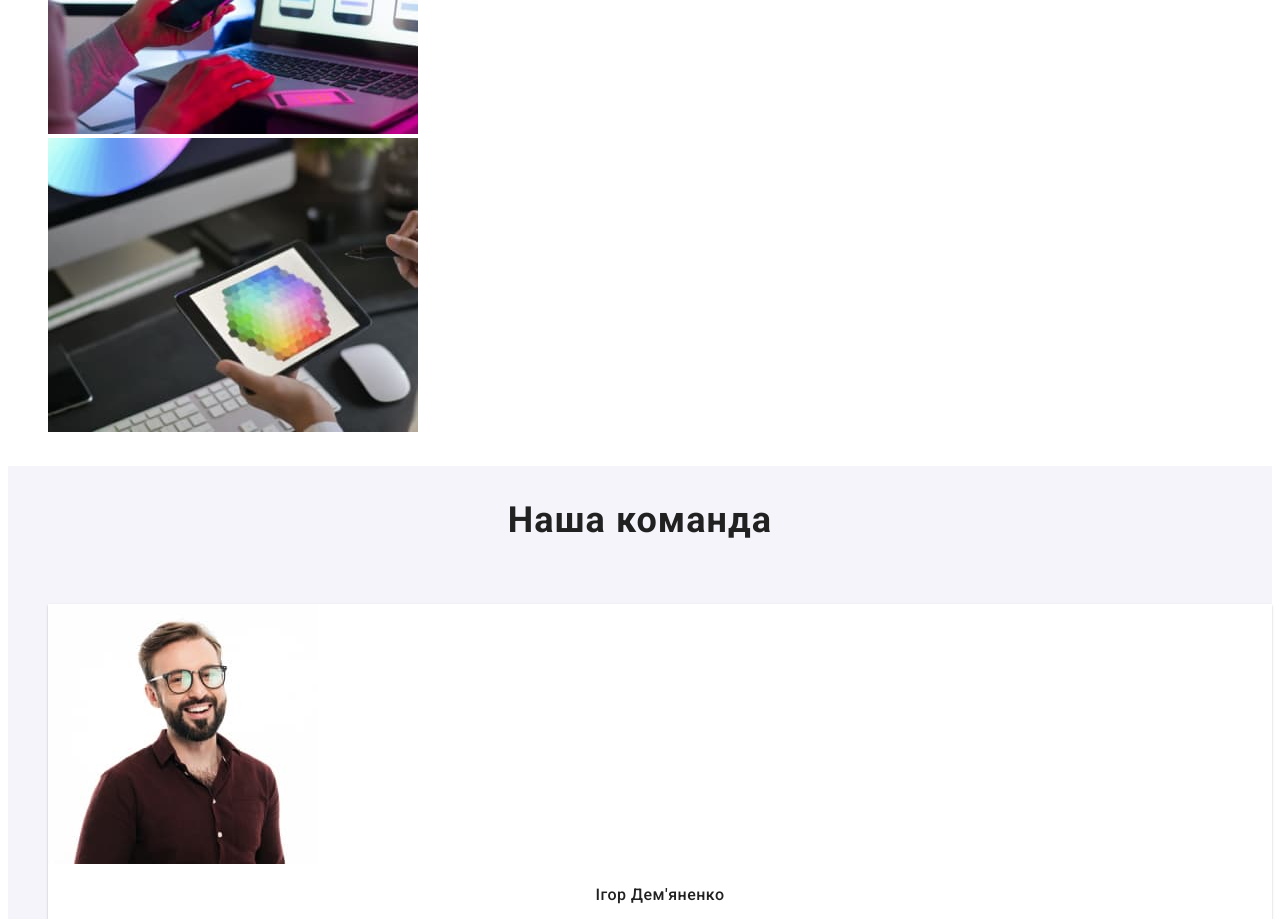
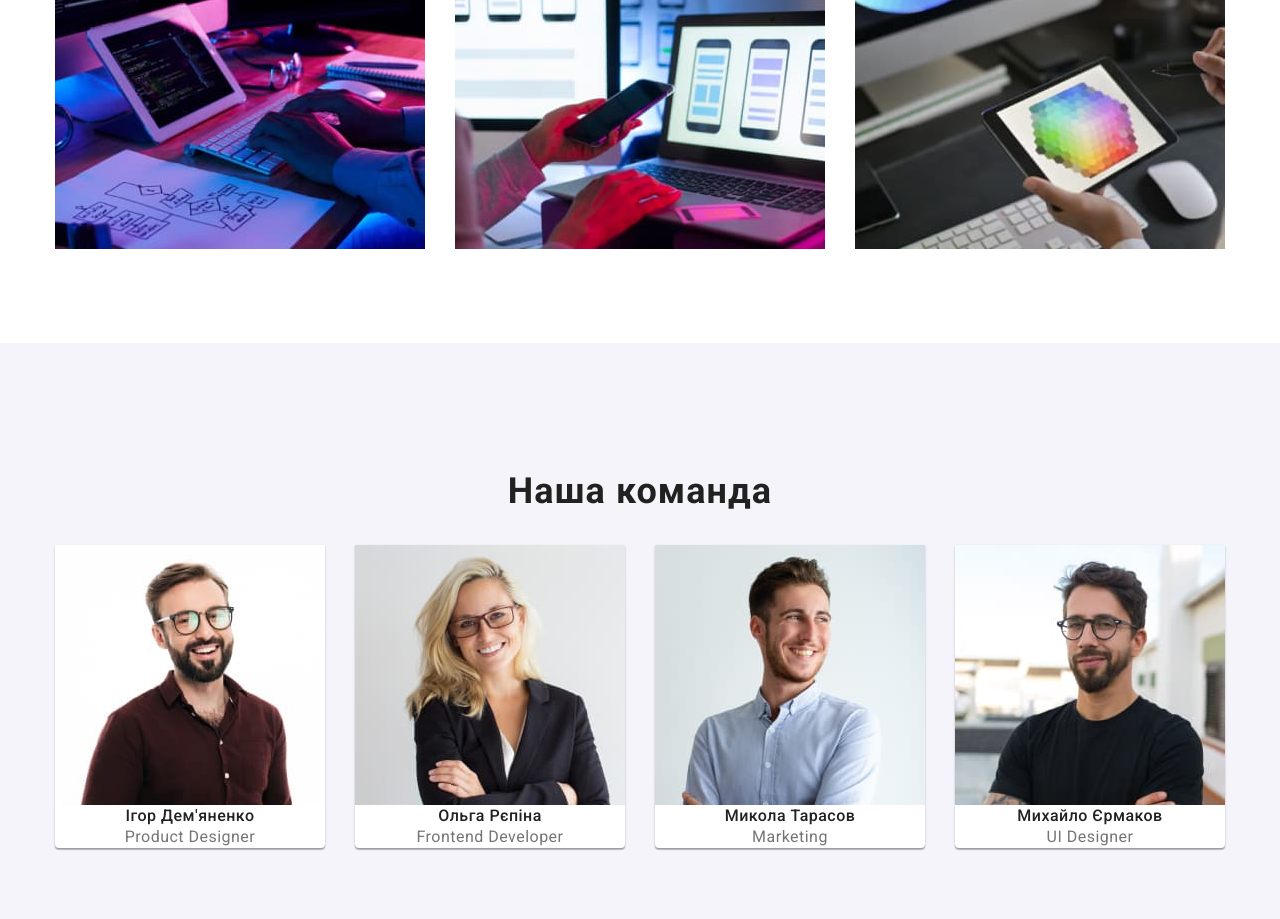
Before and after one commit to milacherkashyna/goit-markup-hw-03, a plain HTML site: page index.html in a window 1280 px wide. Shown: the part 1238-2157 px from the top of the page. Drawn offline with Linux system fonts and the light colour scheme.

Commit message:
Interim version

```diff
--- /dev/null
+++ b/css/modern-normalize.css
@@ -0,0 +1 @@
+/*! modern-normalize v1.1.0 | MIT License | https://github.com/sindresorhus/modern-normalize */*,::after,::before{box-sizing:border-box}html{-moz-tab-size:4;tab-size:4}html{line-height:1.15;-webkit-text-size-adjust:100%}body{margin:0}body{font-family:system-ui,-apple-system,'Segoe UI',Roboto,Helvetica,Arial,sans-serif,'Apple Color Emoji','Segoe UI Emoji'}hr{height:0;color:inherit}abbr[title]{text-decoration:underline dotted}b,strong{font-weight:bolder}code,kbd,pre,samp{font-family:ui-monospace,SFMono-Regular,Consolas,'Liberation Mono',Menlo,monospace;font-size:1em}small{font-size:80%}sub,sup{font-size:75%;line-height:0;position:relative;vertical-align:baseline}sub{bottom:-.25em}sup{top:-.5em}table{text-indent:0;border-color:inherit}button,input,optgroup,select,textarea{font-family:inherit;font-size:100%;line-height:1.15;margin:0}button,select{text-transform:none}[type=button],[type=reset],[type=submit],button{-webkit-appearance:button}::-moz-focus-inner{border-style:none;padding:0}:-moz-focusring{outline:1px dotted ButtonText}:-moz-ui-invalid{box-shadow:none}legend{padding:0}progress{vertical-align:baseline}::-webkit-inner-spin-button,::-webkit-outer-spin-button{height:auto}[type=search]{-webkit-appearance:textfield;outline-offset:-2px}::-webkit-search-decoration{-webkit-appearance:none}::-webkit-file-upload-button{-webkit-appearance:button;font:inherit}summary{display:list-item}
--- a/css/styles.css
+++ b/css/styles.css
@@ -17,6 +17,30 @@ body {
   font-size: var(--f-size16);
   line-height: 1.2;
   color: var(--dark);
+}
+.container {
+  max-width: 1200px;
+  padding: 0 15px;
+  margin: 0 auto;
+}
+h1,
+h2,
+h3,
+h4,
+h5,
+h6,
+p,
+ul {
+  margin: 0;
+  padding: 0;
+}
+img {
+  max-width: 100%;
+  height: auto;
+  display: block;
+}
+.section {
+  padding: 94px 0;
 }
 .header {
   background-color: var(--white);
@@ -61,9 +85,12 @@ body {
 }
 /* Header end */
 .hero {
+  padding: 200px 0;
   background-color: var(--dark-grey);
 }
 .hero-title {
+  max-width: 696px;
+  margin: 0 auto;
   font-weight: 900;
   font-size: 44px;
   line-height: 1.36;
@@ -73,6 +100,9 @@ body {
   color: var(--white);
 }
 .hero-btn {
+  display: block;
+  margin: 30px auto 0;
+  padding: 10px 32px;
   font-weight: 700;
   font-size: 16px;
   line-height: 1.88;
@@ -112,19 +142,30 @@ body {
   letter-spacing: 0.03em;
   color: var(--grey);
 }
+.directions {
+  padding-top: 0;
+}
 .section-title {
   font-size: 36px;
   line-height: 3;
   text-align: center;
   letter-spacing: 0.03em;
 }
-.section-item {
+.directions-list {
+  display: flex;
+  flex-wrap: wrap;
+  /* justify-content: space-between; */
+  gap: 30px;
   list-style: none;
 }
 .team {
   background: var(--lightgrey);
 }
 .team-list {
+  display: flex;
+  flex-wrap: wrap;
+  /* justify-content: space-between; */
+  gap: 30px;
   list-style: none;
 }
 .team-item {
--- a/index.html
+++ b/index.html
@@ -10,12 +10,14 @@
       href="https://fonts.googleapis.com/css2?family=Raleway:wght@700&family=Roboto:wght@400;500;700;900&display=swap"
       rel="stylesheet"
     />
+    <link rel="stylesheet" href="./css/modern-normalize.css" />
     <link rel="stylesheet" href="./css/styles.css" />
     <title>WebStudio</title>
   </head>
   <body>
     <!-- Header -->
     <header class="header">
+      <div class="container">
         <a class="header-logo" href="./index.html"><span>Web</span>Studio</a>
         <nav class="header-nav">
           <ul class="header-menu">
@@ -30,16 +32,20 @@
           </li>
           <li><a class="header-contacts-link" href="tel:+380961111111">+38 096 111 11 11</a></li>
         </ul>
+      </div>
     </header>
     <!-- Main content -->
     <main>
       <!-- Hero -->
-      <section class="hero">
+      <section class="hero section">
+        <div class="container">
           <h1 class="hero-title">Ефективні рішення для вашого бізнесу</h1>
           <button class="hero-btn" type="button">Замовити послугу</button>
+        </div>
       </section>
       <!-- Section01 Advantages -->
-      <section>
+      <section class="advantages section">
+        <div class="container">
           <h2 class="scr-reader">Наші переваги</h2>
           <ul class="advantages-list">
             <li>
@@ -67,24 +73,28 @@
               </p>
             </li>
           </ul>
+        </div>
       </section>
       <!-- Section02 Directions  -->
-      <section>
+      <section class="directions section">
+        <div class="container">
           <h2 class="section-title">Чим ми займаємося</h2>
-        <ul>
-          <li class="section-item">
+          <ul class="directions-list">
+            <li class="directions-item">
               <img src="./images/box1.jpg" width="370" alt="Програмування" />
             </li>
-          <li class="section-item">
+            <li class="directions-item">
               <img src="./images/box2.jpg" width="370" alt="Розробка мобільних додатків" />
             </li>
-          <li class="section-item">
+            <li class="directions-item">
               <img src="./images/box3.jpg" width="370" alt="Дизайн" />
             </li>
           </ul>
+        </div>
       </section>
       <!-- Section03 Team -->
-      <section class="team">
+      <section class="team section">
+        <div class="container">
           <h2 class="section-title">Наша команда</h2>
           <ul class="team-list">
             <li class="team-item">
@@ -108,10 +118,12 @@
               <p class="team-item-desc">UI Designer</p>
             </li>
           </ul>
+        </div>
       </section>
     </main>
     <!-- Footer -->
     <footer class="footer">
+      <div class="container">
         <a class="footer-logo" href="./index.html"><span>Web</span>Studio</a>
         <address>
           <ul class="footer-contacts">
@@ -125,11 +137,14 @@
               >
             </li>
             <li>
-            <a class="footer-contacts-link" href="mailto:info@devstudio.com">info@devstudio.com</a>
+              <a class="footer-contacts-link" href="mailto:info@devstudio.com"
+                >info@devstudio.com</a
+              >
             </li>
             <li><a class="footer-contacts-link" href="tel:+380961111111"> +38 096 111 11 11</a></li>
           </ul>
         </address>
+      </div>
     </footer>
   </body>
 </html>
```
Also changed, not shown: portfolio.html (+1 -0 lines). Lines whose indentation alone changed are shown as unchanged.
